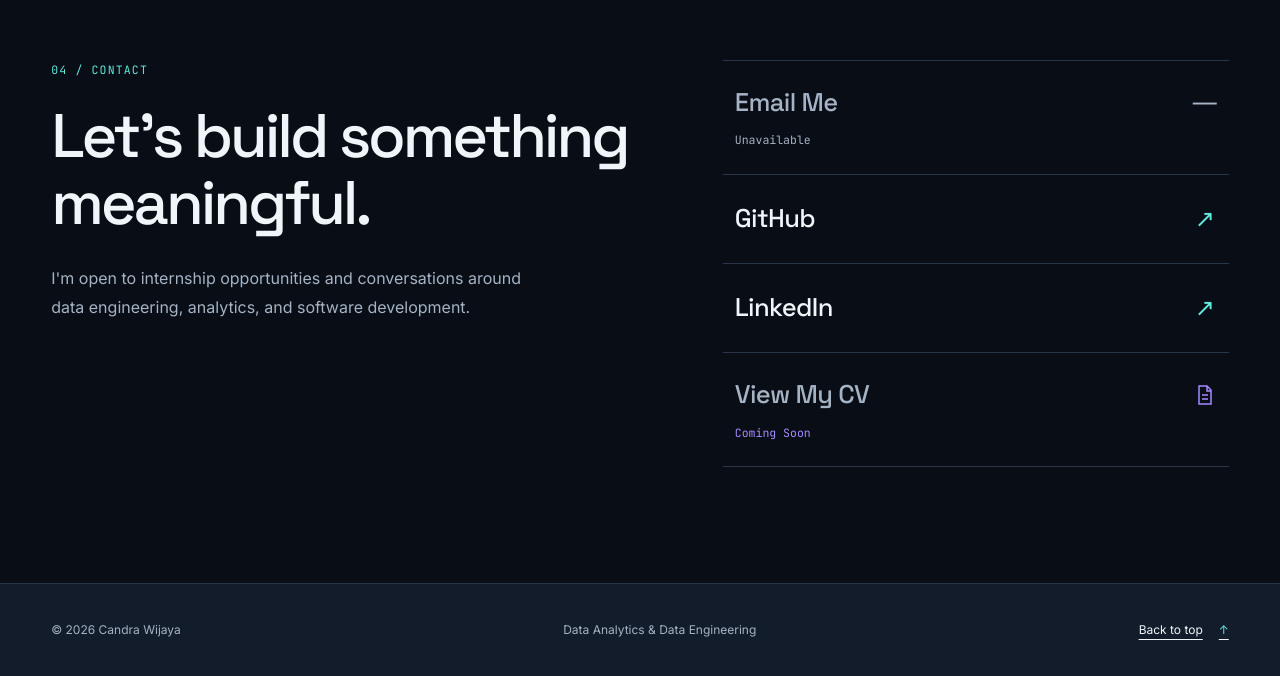
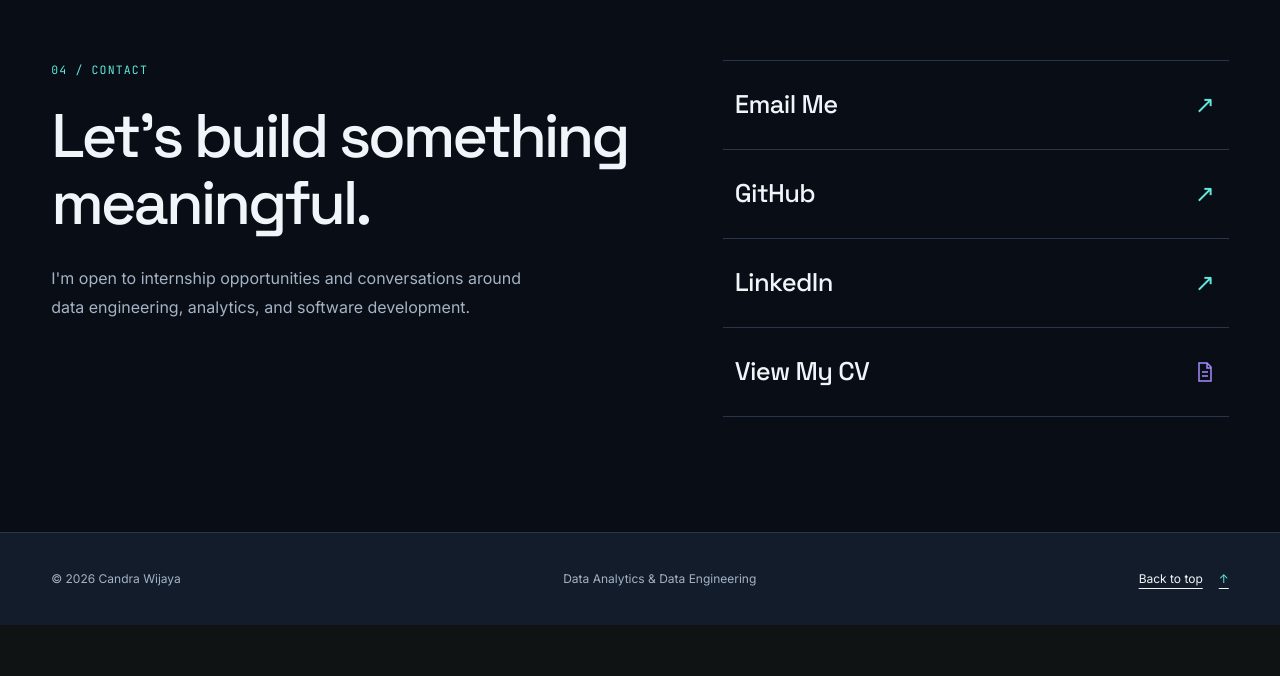
Before and after one commit to udeenc/portfolio, a React (Vite) app in the folder react-app/: page / in a window 1280 px wide. Shown: the part 6379-7055 px from the top of the page. After the commit the page ends 7004 px from the top, so only its background shows below. Built offline with nearby package versions, Linux system fonts and the light colour scheme.

Commit message:
feat: integrate resume and activate contact email

```diff
--- a/react-app/src/components/Contact.jsx
+++ b/react-app/src/components/Contact.jsx
@@ -1,10 +1,9 @@
-// Only repository-verified destinations are enabled. Add a verified destination
-// to an unavailable entry here when ready; the same row supports native links.
+// Email and PDF approved by the owner; social destinations remain unchanged.
 const contactEntries = [
-  { label: 'Email Me', href: null, status: 'Unavailable' },
-  { label: 'GitHub', href: 'https://github.com/udeenc' },
-  { label: 'LinkedIn', href: 'https://www.linkedin.com/in/candra-wijaya-36a008347' },
-  { label: 'View My CV', href: null, status: 'Coming Soon', document: true },
+  { label: 'Email Me', href: 'mailto:wijayac2005@gmail.com' },
+  { label: 'GitHub', href: 'https://github.com/udeenc', newTab: true },
+  { label: 'LinkedIn', href: 'https://www.linkedin.com/in/candra-wijaya-36a008347', newTab: true },
+  { label: 'View My CV', href: `${import.meta.env.BASE_URL}Candra_Wijaya_CV.pdf`, newTab: true, document: true },
 ]
 
 function EntryContent({ entry }) {
@@ -17,7 +16,7 @@ function EntryContent({ entry }) {
           <path d="M14 3H6v18h12V7l-4-4Z M14 3v5h4 M9 12h6 M9 16h6" />
         </svg>
       ) : <span className="contact-v2__icon" aria-hidden="true">{entry.href ? '↗' : '—'}</span>}
-      {entry.href && <span className="sr-only"> (opens in a new tab)</span>}
+      {entry.newTab && <span className="sr-only">{entry.document ? ' (PDF, opens in a new tab)' : ' (opens in a new tab)'}</span>}
     </>
   )
 }
@@ -35,7 +34,7 @@ export default function Contact() {
           {contactEntries.map(entry => (
             <li key={entry.label}>
               {entry.href ? (
-                <a className="contact-v2__row" href={entry.href} target="_blank" rel="noopener noreferrer">
+                <a className={`contact-v2__row${entry.document ? ' contact-v2__row--cv' : ''}`} href={entry.href} target={entry.newTab ? '_blank' : undefined} rel={entry.newTab ? 'noopener noreferrer' : undefined}>
                   <EntryContent entry={entry} />
                 </a>
               ) : (
```
Also changed, not shown: 2 other files (tests, documents, lock files or other folders).
